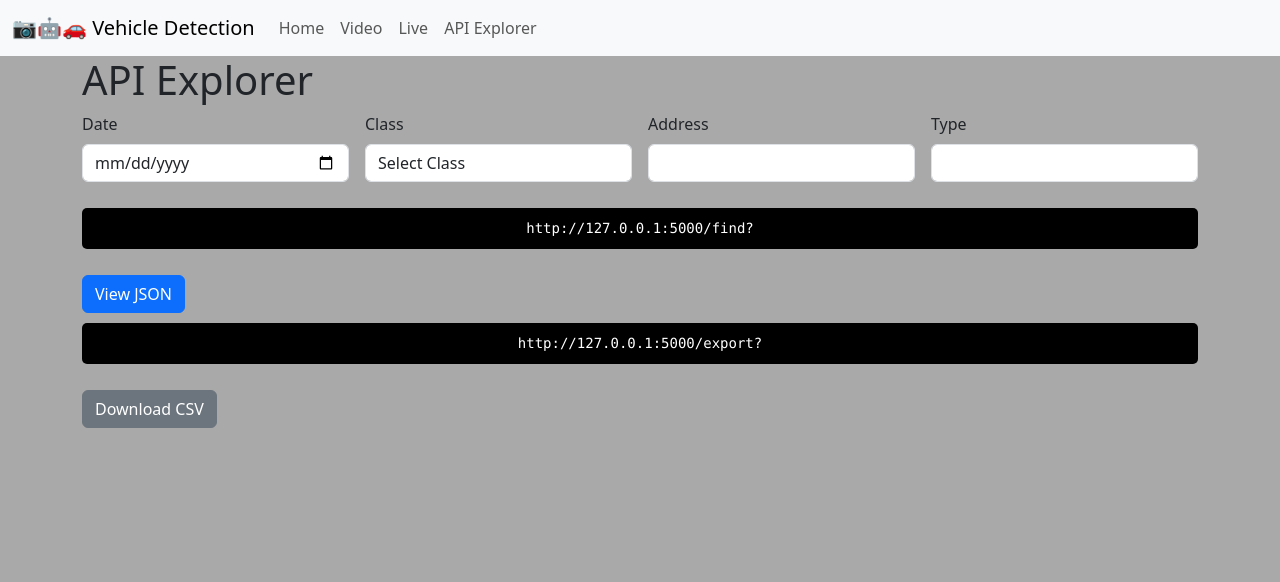
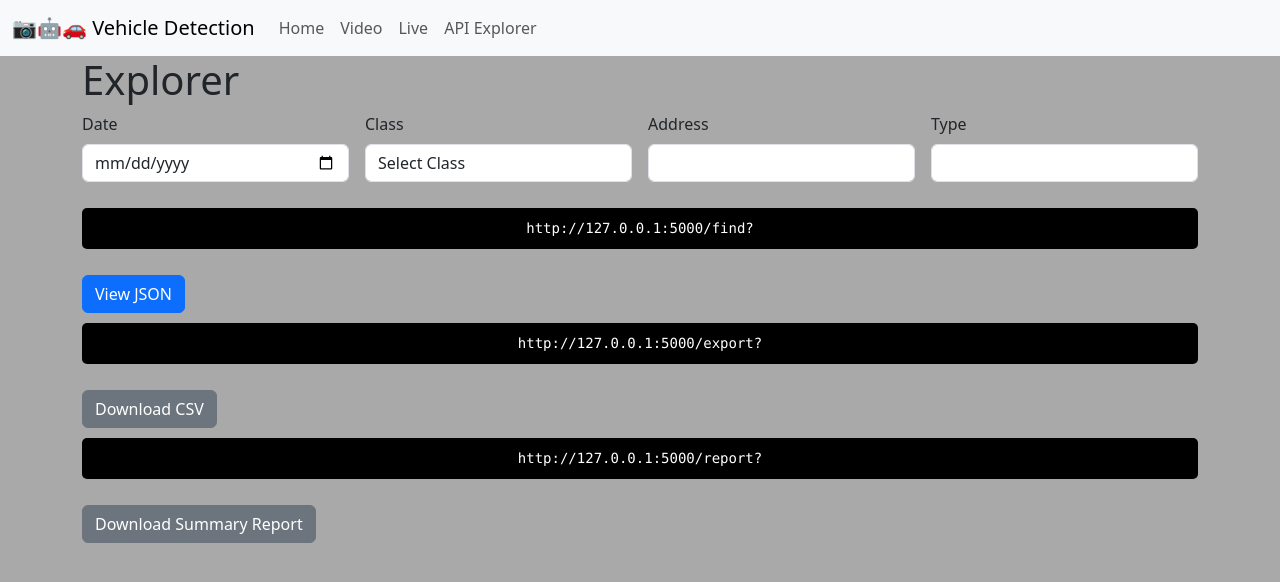
Before and after one commit to CloudMojos/Vehicle-Detection-Using-YOLOv8, a Flask app: page /explorer in a window 1280 px wide. Shown: the top 582 px of the page. Run offline with Flask 2, Linux system fonts and the light colour scheme; parts of the project's set-up code (start-up, migrations or seed data) failed here and were passed over; some libraries are stand-ins or nearby versions.

Commit message:
one ultimate mf

```diff
--- a/server/app.py
+++ b/server/app.py
@@ -1,4 +1,4 @@
-from flask import Flask, render_template, Response, jsonify, request, session, redirect, url_for
+from flask import Flask, render_template, Response, jsonify, request, session, redirect, url_for, send_file
 
 # FlaskForm = used for file input forms
 import csv
@@ -9,6 +9,10 @@ from wtforms import FileField, SubmitField, StringField, DecimalRangeField, Inte
 from werkzeug.utils import secure_filename
 from wtforms.validators import InputRequired, NumberRange
 import os
+
+from PIL import Image, ImageDraw, ImageFont
+import requests
+import io
 
 from math import floor
 from bson.json_util import dumps
@@ -238,11 +242,11 @@ def video():
     # If method == post,
     if form.validate_on_submit():
         file = form.file.data
-        file.save(os.path.join(os.path.abspath(os.path.dirname(__file__)), app.config['UPLOAD_FOLDER'],
-                               secure_filename(file.filename)))  # Then save the file
+        file.save(os.path.join(os.path.abspath(os.path.dirname("input.mp4")), app.config['UPLOAD_FOLDER'],
+                               secure_filename("input.mp4")))  # Then save the file
         # Use session storage to save video file path
-        session['video_path'] = os.path.join(os.path.abspath(os.path.dirname(__file__)), app.config['UPLOAD_FOLDER'],
-                                             secure_filename(file.filename))
+        session['video_path'] = os.path.join(os.path.abspath(os.path.dirname("input.mp4")), app.config['UPLOAD_FOLDER'],
+                                             secure_filename("input.mp4"))
 
         # Redirect to canvas with a frame in the picture to draw begin and end line
         return render_template('canvas.html')
@@ -305,7 +309,7 @@ def summary():
     if not documents:
         return jsonify({"error": "No data found"}), 404
 
-    class_counts = {cls: 0 for cls in ['Bicycle', 'Bus', 'Car', 'Jeepney', 'Motorcycle', 'Tricycle', 'Truck']}
+    class_counts_by_hour = {}
     total_count = 0
     date = documents[0]["date"]
     address = documents[0]["full_address"]
@@ -314,17 +318,21 @@ def summary():
 
     for doc in documents:
         vehicle_class = doc.get("class", "")
-        if vehicle_class in class_counts:
-            class_counts[vehicle_class] += 1
+        hour = doc["out_time"][:2] + ":00"
+
+        if hour not in class_counts_by_hour:
+            class_counts_by_hour[hour] = {cls: 0 for cls in ['Bicycle', 'Bus', 'Car', 'Jeepney', 'Motorcycle', 'Tricycle', 'Truck']}
+
+        if vehicle_class in class_counts_by_hour[hour]:
+            class_counts_by_hour[hour][vehicle_class] += 1
         total_count += 1
 
-        # Handle invalid time format
         try:
-            in_time = datetime.strptime(doc["in_time"], "%H:%M:%S.%f")
+            in_time = datetime.strptime(doc["out_time"], "%H:%M:%S.%f")
             if in_time < start_time:
                 start_time = in_time
         except ValueError:
-            print(f"Invalid in_time format: {doc['in_time']}")
+            print(f"Invalid in_time format: {doc['out_time']}")
 
         try:
             out_time = datetime.strptime(doc["out_time"], "%H:%M:%S.%f")
@@ -336,13 +344,101 @@ def summary():
     summary_data = {
         "Address": address,
         "Date": date,
-        "Start": start_time.strftime("%H:%M:%S.%f")[:-3] if start_time != datetime.max else "N/A",
-        "End": end_time.strftime("%H:%M:%S.%f")[:-3] if end_time != datetime.min else "N/A",
-        "Class_Total": class_counts,
-        "Sum_Total": total_count
+        "Totals": class_counts_by_hour,
+        "Time Span": {
+            "Start": start_time.strftime("%H:%M:%S.%f")[:-3] if start_time != datetime.max else "N/A",
+            "End": end_time.strftime("%H:%M:%S.%f")[:-3] if end_time != datetime.min else "N/A"
+        },
+        "Sum Total": total_count
     }
 
     return jsonify(summary_data)
 
+@app.route('/report')
+def report():
+    with app.test_request_context('/summary', query_string=request.args):
+        summary_response = summary()
+        summary_data = summary_response.get_json()
+
+    # Set up image properties
+    vehicle_classes = list(summary_data["Totals"].values())[0].keys()
+    img_width = 700
+    img_height = 200 + 40 * (len(summary_data["Totals"]) + 1)  # Adjust height based on the number of rows + 1 for header
+    background_color = (255, 255, 255)
+    text_color = (0, 0, 0)
+    line_color = (0, 0, 0)
+    title_font_size = 20
+    header_font_size = 16
+    table_font_size = 14
+    header_background_color = (200, 200, 200)
+    row_colors = [(240, 255, 240), (255, 255, 255)]  # Alternating colors: light green and white
+
+    # Create an image
+    image = Image.new("RGB", (img_width, img_height), background_color)
+    draw = ImageDraw.Draw(image)
+
+    # Load fonts
+    try:
+        title_font = ImageFont.truetype("times.ttf", title_font_size)  # Times New Roman
+        header_font = ImageFont.truetype("times.ttf", header_font_size)  # Times New Roman
+        table_font = ImageFont.truetype("times.ttf", table_font_size)  # Times New Roman
+    except IOError:
+        title_font = ImageFont.load_default()
+        header_font = ImageFont.load_default()
+        table_font = ImageFont.load_default()
+
+    # Draw title and headers
+    title = summary_data["Address"]
+    header = f"Date: {summary_data['Date']}\nFrom {summary_data['Time Span']['Start']} to {summary_data['Time Span']['End']}"
+
+    title_bbox = draw.textbbox((0, 0), title, font=title_font)
+    title_width = title_bbox[2] - title_bbox[0]
+    title_height = title_bbox[3] - title_bbox[1]
+
+    header_bbox = draw.textbbox((0, 0), header, font=header_font)
+    header_width = header_bbox[2] - header_bbox[0]
+    header_height = header_bbox[3] - header_bbox[1]
+
+    draw.text(((img_width - title_width) / 2, 20), title, fill=text_color, font=title_font)
+    draw.text(((img_width - header_width) / 2, 60), header, fill=text_color, font=header_font)
+
+    # Draw the table headers
+    table_x = 50
+    table_y = 120
+    col_width = (img_width - 2 * table_x) // (len(vehicle_classes) + 1)  # +1 for the hour column
+    row_height = 40
+
+    # Draw column headers
+    draw.rectangle([table_x, table_y, img_width - table_x, table_y + row_height], fill=header_background_color, outline=line_color, width=2)
+    draw.text((table_x + 10, table_y + 10), "Hour", fill=text_color, font=header_font)
+    for i, vehicle_class in enumerate(vehicle_classes):
+        draw.text((table_x + (i + 1) * col_width + 10, table_y + 10), vehicle_class, fill=text_color, font=header_font)
+
+    table_y += row_height
+
+    # Draw table rows with alternating colors
+    for hour, totals in summary_data["Totals"].items():
+        row_color = row_colors[(table_y // row_height) % 2]
+        draw.rectangle([table_x, table_y, img_width - table_x, table_y + row_height], fill=row_color, outline=line_color, width=2)
+        draw.text((table_x + 10, table_y + 10), hour, fill=text_color, font=table_font)
+        for i, vehicle_class in enumerate(vehicle_classes):
+            draw.text((table_x + (i + 1) * col_width + 10, table_y + 10), str(totals[vehicle_class]), fill=text_color, font=table_font)
+        table_y += row_height
+
+    # Draw the total row
+    row_color = row_colors[(table_y // row_height) % 2]
+    draw.rectangle([table_x, table_y, img_width - table_x, table_y + row_height], fill=row_color, outline=line_color, width=2)
+    draw.text((table_x + 10, table_y + 10), "Sum Total", fill=text_color, font=table_font)
+    draw.text((table_x + col_width + 10, table_y + 10), str(summary_data["Sum Total"]), fill=text_color, font=table_font)
+
+    # Save the image to a byte buffer
+    buffer = io.BytesIO()
+    image.save(buffer, format="JPEG")
+    buffer.seek(0)
+
+    # Send the image as a downloadable file
+    return send_file(buffer, mimetype='image/jpeg', as_attachment=True, download_name="report.jpg")
+
+
 if __name__ == "__main__":
     app.run(debug=True)
--- a/server/templates/explorer.html
+++ b/server/templates/explorer.html
@@ -51,7 +51,7 @@
         <div class="content">
             <div class="container">
                 <h1>
-                    API Explorer
+                    Explorer
                 </h1>
             </div>
             <div class="container">
@@ -87,7 +87,10 @@
                         <button type="button" class="btn btn-primary" onclick="submitForm('/find')">View JSON</button>
                         <pre><code id="downloadCsvURL"></code></pre>
                         <button type="button" class="btn btn-secondary" onclick="submitForm('/export')">Download CSV</button>
+                        <pre><code id="downloadSummaryReport"></code></pre>
+                        <button type="button" class="btn btn-secondary" onclick="submitForm('/report')">Download Summary Report</button>
                     </div>
+
                 </form>
             </div>
         </div>
@@ -109,6 +112,7 @@
 
                 document.getElementById('viewJsonURL').textContent = `${baseURL}/find?${queryString}`;
                 document.getElementById('downloadCsvURL').textContent = `${baseURL}/export?${queryString}`;
+                document.getElementById('downloadSummaryReport').textContent = `${baseURL}/report?${queryString}`;
             }
 
             function submitForm(action) {
```
